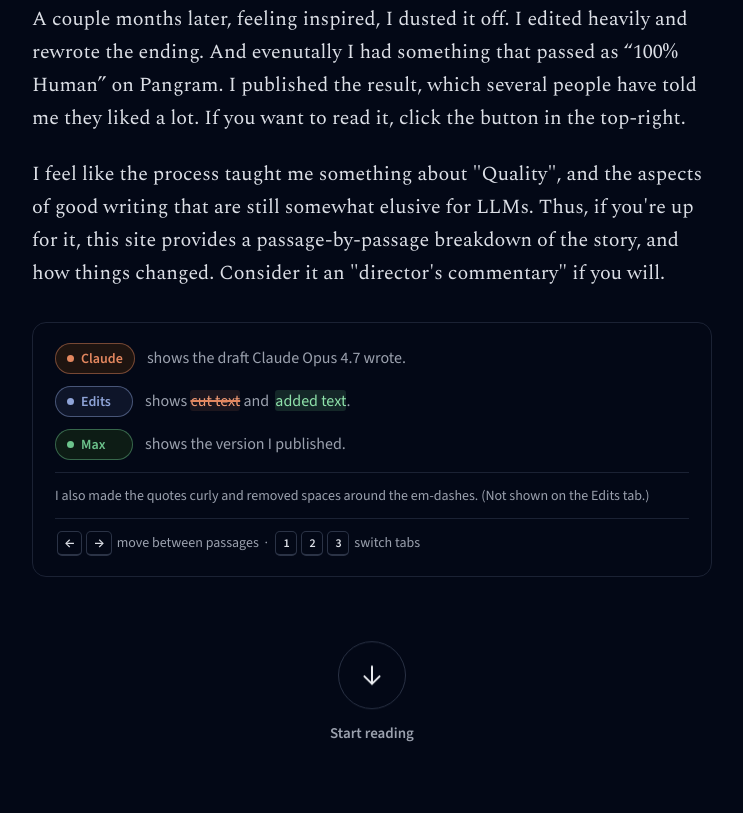
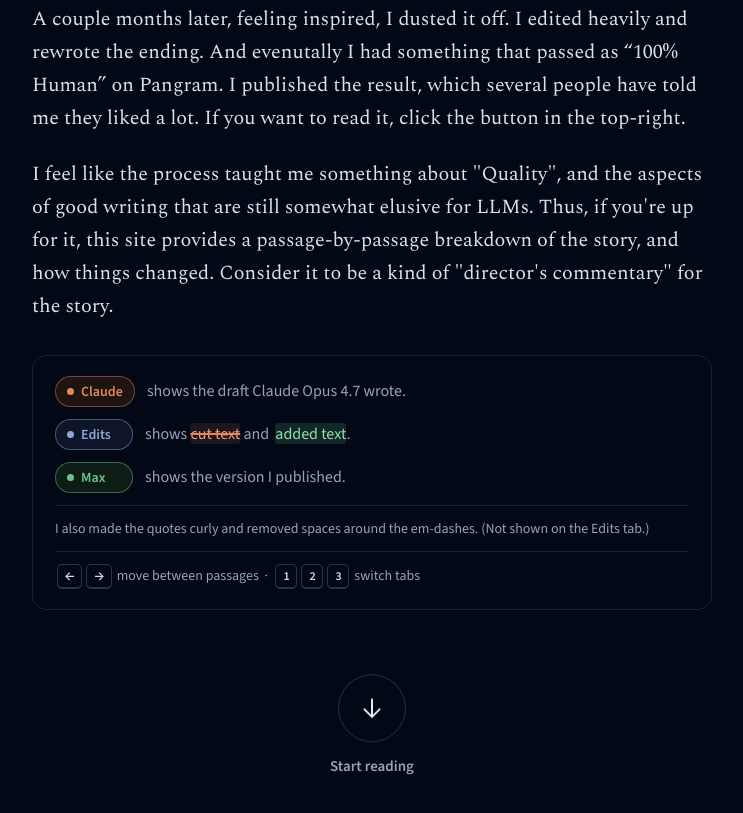
Before and after one commit to Raelifin/vishnu-hadouken, a plain HTML site: page index.html in a window 1280 px wide. Shown: the part 768-1581 px from the top of the page, without its empty margins (268-1011 px from the left). Drawn offline with nearby package versions, Linux system fonts and the light colour scheme.

Commit message:
Update index.html

```diff
--- a/index.html
+++ b/index.html
@@ -181,7 +181,7 @@ ins.pil{color:var(--ins);background:var(--ins-bg);text-decoration:none}
       <p>I tried a bunch of different things, mostly to no avail, and lost the contest.</p>
       <p>Still, I felt like the piece I submitted — unlike basically every other piece I had the AI cook up — had a bit of soul. Like there was a good story waiting to break out. It even made me choke up and cry a little, as I was reading it for the first time. It was still <em>bad</em>, but… maybe…</p>
       <p>A couple months later, feeling inspired, I dusted it off. I edited heavily and rewrote the ending. And evenutally I had something that passed as “100% Human” on Pangram. I published the result, which several people have told me they liked a lot. If you want to read it, click the button in the top-right.</p>
-      <p>I feel like the process taught me something about "Quality", and the aspects of good writing that are still somewhat elusive for LLMs. Thus, if you're up for it, this site provides a passage-by-passage breakdown of the story, and how things changed. Consider it an "director's commentary" if you will.</p>
+      <p>I feel like the process taught me something about "Quality", and the aspects of good writing that are still somewhat elusive for LLMs. Thus, if you're up for it, this site provides a passage-by-passage breakdown of the story, and how things changed. Consider it to be a kind of "director's commentary" for the story.</p>
     </div>
     <div class="legend">
       <div class="legend-row"><span class="chip chip-claude">Claude</span> shows the draft Claude Opus 4.7 wrote.</div>
```
